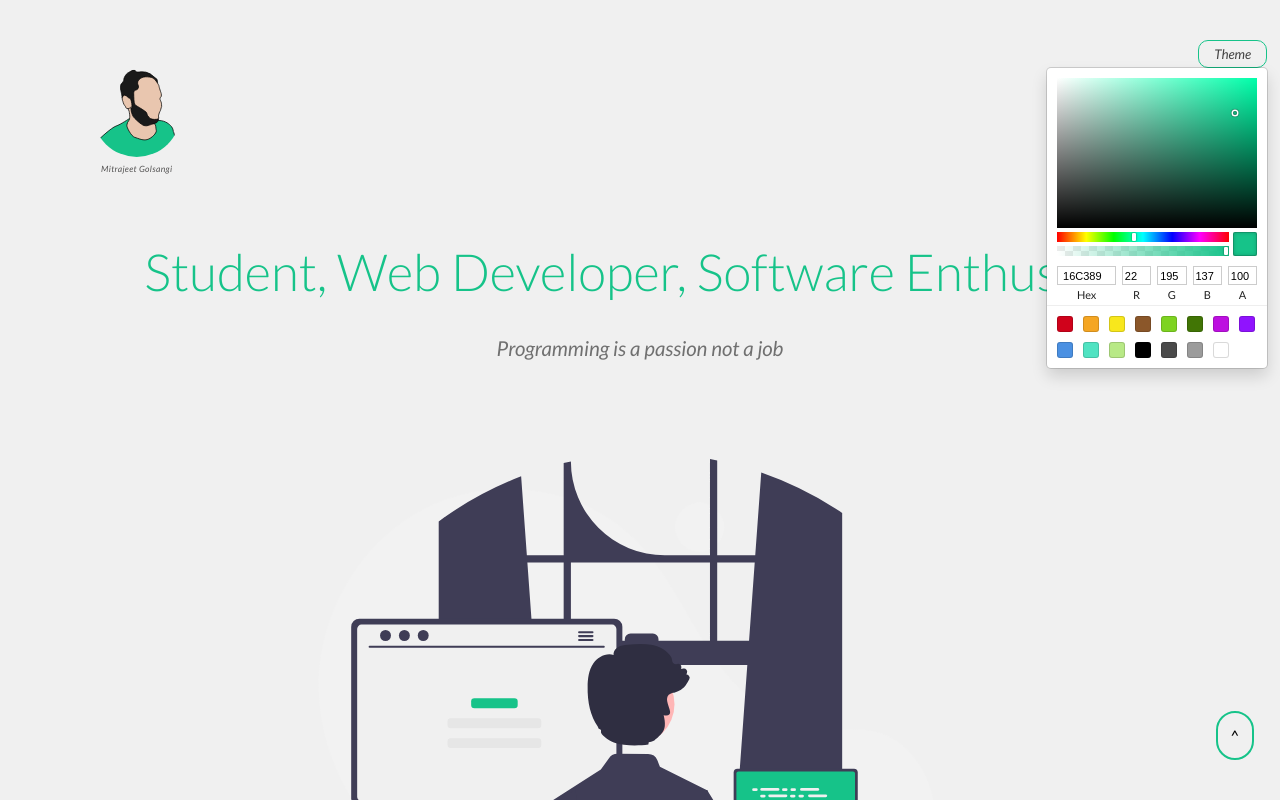
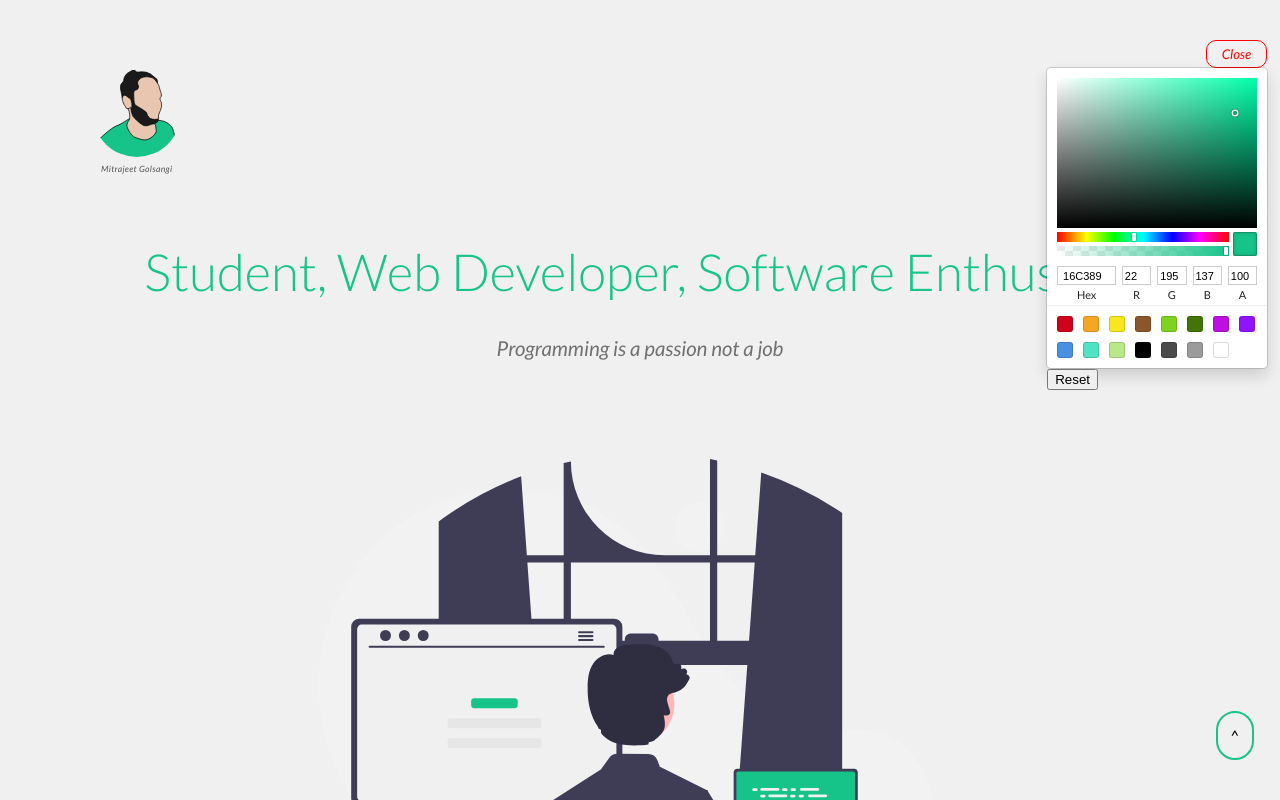
Before and after one commit to Mitrajeet-Golsangi/Portfolio-Website, a React (Create React App) app: page / in a window 1280 px wide. Both pictures are taken after a click on the button "Theme". Shown: the top 800 px of the page. Built offline with nearby package versions, Linux system fonts and the light colour scheme.

Commit message:
added the color picker modal functionality

```diff
--- a/src/components/CustomColorPicker/CustomColorPicker.jsx
+++ b/src/components/CustomColorPicker/CustomColorPicker.jsx
@@ -13,6 +13,23 @@ const style = {
 	zIndex: 100,
 };
 
+/**
+ * Hook that alerts clicks outside of the passed ref
+ */
+function useOutsideAlerter(ref, changeState) {
+	React.useEffect(() => {
+		const handleClickOutside = (event) => {
+			if (ref.current && !ref.current.contains(event.target)) {
+				changeState(false);
+			}
+		};
+		document.addEventListener("mousedown", handleClickOutside);
+		return () => {
+			document.removeEventListener("mousedown", handleClickOutside);
+		};
+	}, [ref, changeState]);
+}
+
 const Modal = ({ isVisible }) => {
 	const { color, changeColor } = React.useContext(ColorContext);
 	const handleChangeComplete = (c) => {
@@ -20,14 +37,28 @@ const Modal = ({ isVisible }) => {
 	};
 
 	return isVisible ? (
-		<SketchPicker color={color} onChangeComplete={handleChangeComplete} />
+		<div>
+			<SketchPicker color={color} onChangeComplete={handleChangeComplete} />
+			<button
+				onClick={() => {
+					changeColor("#16c389", data);
+				}}
+			>
+				Reset
+			</button>
+		</div>
 	) : null;
 };
 
 const CustomColorPicker = () => {
 	const [visible, setVisible] = React.useState(false);
+	const [buttonVisible, setButtonVisible] = React.useState(true);
+
+	const wrapperRef = React.useRef(null);
+	useOutsideAlerter(wrapperRef, setVisible);
+
 	return (
-		<div id="colorPicker" style={style}>
+		<div id="colorPicker" style={style} ref={wrapperRef}>
 			<button
 				onClick={() => {
 					setVisible(!visible);
@@ -35,14 +66,18 @@ const CustomColorPicker = () => {
 				style={{
 					fontStyle: "italic",
 					fontFamily: "Lato",
-					color: "var(--paragraph-color)",
+					color: visible ? "red" : "var(--paragraph-color)",
 					backgroundColor: "var(--background)",
 					borderRadius: "10px",
-					border: "1px solid var(--primary)",
+					border: visible ? "1px solid red" : "1px solid var(--primary)",
 					padding: "5px 15px",
+					transition: "0.2s ease-in-out",
+					opacity: buttonVisible || visible === true ? 1 : 0.2,
 				}}
+				onMouseEnter={() => setButtonVisible(true)}
+				onMouseLeave={() => setTimeout(() => setButtonVisible(false), 200)}
 			>
-				Theme
+				{visible ? "Close" : "Theme"}
 			</button>
 			<Modal isVisible={visible} />
 		</div>
```
